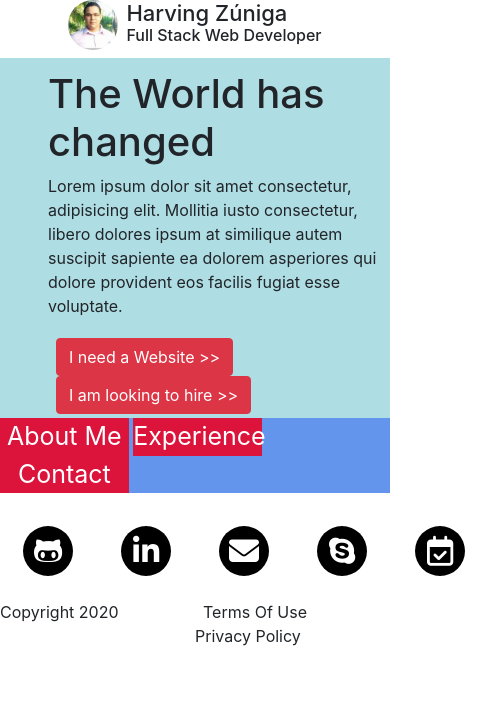
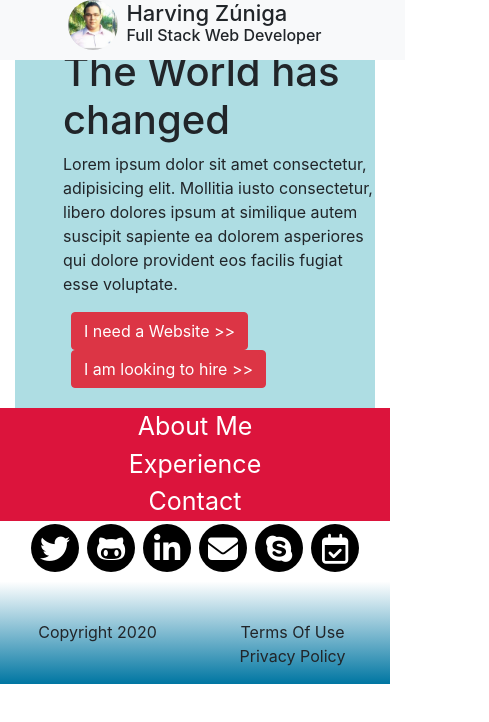
Before and after one commit to Code-Institute-Submissions/MS1Project, a plain HTML site: page index.html in a window 390 px wide. Shown: the whole page, 489 px wide, since content can reach past the window. Drawn offline with nearby package versions, Linux system fonts and the light colour scheme; files whose address does not match are found by name.

Commit message:
Fixed Responsive Design on index.html file by adding row and columns class to most of the content

```diff
--- a/assets/styles/style.css
+++ b/assets/styles/style.css
@@ -1,19 +1,29 @@
 body{
-    overflow: hidden;
+    margin:0;
+    padding:0;
+    border:0;
+    background: linear-gradient(to top, #0076A2, white 15%);
 }
 
 header{
-    height:10px;
+    height:60px;
+    display: block;
 }
 
+#brand-page{
+    align-items: center;
+    justify-content: center;
+}
 .landing-menu-item{
-    margin: 0;
+    /*margin: 0;
     padding: 0;
     border:0;
-    width: 33%;
+    ;*/
     background-color: crimson;
     font-size:25px;
     text-decoration-style: none;
+    text-align: center;
+    color: white;
 }
 
 #landing-menu{
@@ -35,20 +45,30 @@ header{
 }
 
 #menu{
-    height: 100px;
+    height: 20px;
+    max-width: 100%;
 }
 
 .social-container{
     border-radius: 50%;
     background-color: black;
-    height: 50px;
-    width: 50px;
+    height: 3rem;
+    width: 3rem;
     padding: 0;
     font-size: 30px;
     text-align: center;
     color: white;
+    transition: all 0.7s ease-in-out;
 }
 
+.social-menu{
+    align-items: center;
+    justify-content: center;
+    align-content: space-around;
+    margin: auto;
+    max-width: 90%;
+
+}
 .container{
     margin-top: 100px;
 }
@@ -61,6 +81,7 @@ h1{
 
 h2{
     visibility: hidden;
+    display: none;
 }
 
 h3{
@@ -70,6 +91,7 @@ h3{
 h4{
     font-size: 40px;
 }
+
 i{
   display: block;
   padding-top: 10px;
@@ -77,24 +99,24 @@ i{
   justify-content: center;
 }
 
-
-
 #hero-image{
     background-image: url("./assets/images/hero-image.jpg");
-    width: 100%;
+    max-width: 100%;
+    height: auto;
 }
 
 #main-menu{
     background-color: cornflowerblue;
-    margin-right: 0;
+    /*margin-right: 0;
     padding: 0;
     border:0;
+    ;*/
+    width: 100%;
+    display: block
 }
 
 .list-inline-item:not(:last-child){
     margin: 0;
-    padding: 0;
-    border:0;
 }
 
 .logo{
@@ -112,11 +134,26 @@ a:link, a:visited, a:active{
     color: #fff;
 }
 
-a:hover{
-    text-decoration-style: none;
-    color: #fff;
+.footer-container{
+    max-width: 50%;
+    text-align: center;
 }
 
-.footer-container{
-    width: 50%;
+.social-container:hover{
+    transform:translateY(-2rem);
 }
+
+#social-section{
+    display: block;
+    max-width: 100%;
+    height: 10.5rem;
+}
+
+ #landing-menu{
+     display: flex;
+ }
+
+ #menu-bar .col-12 .col-sm-12 .col-md-4{
+     padding-left: 0;
+     padding-right: 0;
+ }
--- a/index.html
+++ b/index.html
@@ -13,8 +13,8 @@
     <title>Harving Zúniga | Full Stack Web Developer</title>
 </head>
     <body class="">
-        <header class="row d-block">
-            <div class="row fixed-top mb-2">
+        <header class="row d-block bg-light fixed-top">
+            <div class="row" id="brand-page">
                 <!-- Brand Section -->
                 <div class="col-md-6 d-flex justify-content-center mx-auto">
                     <a href="index.html" class="col-md-">
@@ -27,7 +27,7 @@
                 </div>
             </div>
         </header>
-        <main class="mt-5">
+        <main class="mt-5 container-fluid">
 
             <!-- Hero Image -->
             <section id="landing-image" class="row mt-2">
@@ -38,7 +38,7 @@
                         <p id="landing-info">Lorem ipsum dolor sit amet consectetur, adipisicing elit. Mollitia iusto consectetur, libero dolores ipsum at similique autem suscipit sapiente ea dolorem asperiores qui dolore provident eos facilis fugiat esse voluptate.</p>
                     </div>
                     <!-- Landing Call to Action Buttons -->
-                    <div id="landing-btn-container" class="ml-5">
+                    <div id="landing-btn-container" class="ml-5 mb-4">
                         <div class="btn btn-danger mx-2">I need a Website >></div>
                         <div class="btn btn-danger mx-2"> I am looking to hire >></div>
                     </div>
@@ -46,39 +46,38 @@
             </section>
 
             <!-- Landing Page Menu -->
-            <section id="menu" class="row">
+            <section id="menu" class="d-block">
                 <h2></h2>
-                <div class="col-12" >
-                    <ul class="list-inline mx-auto no-gutters" id="main-menu" >
-                        <!-- About Me link -->
-                        <li class="col col-sm-12 col-md-4 col-lg-4 list-inline-item text-center landing-menu-item">
+                <div class="row" id="menu-bar">
+                    <!-- About Me Page Link  -->
+                    <div class="col-12 col-sm-12 col-md-4 landing-menu-item">
                         <a href="about.html">
-                                <div> About Me </div>
+                            <div class=" text-center"> About Me </div>
                         </a>
-                        </li>
-                        <!-- Experience Link -->
-                        <li class="col-4 list-inline-item text-center landing-menu-item">
+                    </div>
+                    <!-- Experience Page Link -->
+                    <div class="col-12 col-sm-12 col-md-4 landing-menu-item">
                         <a href="experience.html">
-                                <div> Experience </div>
+                            <div class="text-center "> Experience </div>
                         </a>
-                        </li>
-                        <!-- Contact Link  -->
-                        <li class="col-4 list-inline-item text-center landing-menu-item">
+                    </div>
+                    <!-- Contact Page Link -->
+                    <div class="col-12 col-sm-12 col-md-4 landing-menu-item">
                         <a href="contact.html">
-                                <div>Contact</div>
+                            <div class="text-center">Contact</div>
                         </a>
-                        </li>
-                    </ul>
+                    </div>
                 </div>
             </section>
 
             <!-- Social Networks and Contact -->
-            <section class="row mb-2 justify-content-center">
+            <section class="row justify-content-center my-5" id="">
                 <h2></h2>
-                <nav class="">
-                    <ul id="" class="list-inline d-flex justify-content-between">
+                <div class="row d-block mt-5">
+                    <div class="col-12 col-sm-12">
+                        <ul id="social-menu" class="row list-inline d-flex my-auto">
                             <!-- Twitter Social Link -->
-                        <li class="mx-4">
+                            <li class="mx-1">
                                 <a class="" href="https://twitter-com/hzunigae">
                                     <div class="social-container">
                                         <i class="fab fa-twitter" aria-hidden="true"></i>
@@ -86,58 +85,59 @@
                                 </a>
                             </li>
                             <!-- Github Profile Link -->
-                        <li class="mx-4">
+                            <li class="mx-1">
                                 <a class="" href="https://github.com/hfzespinoz4">
                                     <div class="social-container">
-                                    <i class="fab fa-github-alt"></i>
+                                        <i class="fab fa-github-alt" aria-hidden="true"></i>
                                     </div>
                                 </a>
                             </li>
                             <!-- LinkedIn Profile Link -->
-                        <li class="mx-4">
+                            <li class="mx-1">
                                 <a class="" href="https://linkedin.com/hzunigae">
                                     <div class="social-container">
-                                    <i class="fab fa-linkedin-in"></i>
+                                        <i class="fab fa-linkedin-in" aria-hidden="true"></i>
                                     </div>
                                 </a>
                             </li>
                             <!-- Contact Link -->
-                        <li class="mx-4">
+                            <li class="mx-1">
                                 <a class="" href="./contact.html">
                                     <div class="social-container">
-                                    <i class="fas fa-envelope"></i>
+                                        <i class="fas fa-envelope" aria-hidden="true"></i>
                                     </div>
                                 </a>
                             </li>
                             <!-- Skype Callto Link -->
-                        <li class="mx-4">
+                            <li class="mx-1">
                                 <a class="" href="callto:h.zuniga">
                                     <div class="social-container">
-                                    <i class="fab fa-skype"></i>
+                                        <i class="fab fa-skype" aria-hidden="true"></i>
                                     </div>
                                 </a>
                             </li>
                             <!-- Calendly - Book for a Meeting Link -->
-                        <li class="mx-4">
+                            <li class="mx-1 ">
                                 <a class="" href="https://calendly.com/hzuniga/30min">
                                     <div class="social-container">
-                                    <i class="far fa-calendar-check"></i>
+                                        <i class="far fa-calendar-check" aria-hidden="true"></i>
                                     </div>
                                 </a>
                             </li>
                         </ul>
-                </nav>
+                    </div>
+                </div>
             </section>
         </main>
         <!-- Footer Links -->
-        <footer class="d-flex justify-content-between">
+        <footer class="d-flex">
             <!-- Copyright Statement -->
-            <div class="footer-container">
+            <div class="col-sm-6 footer-container">
                 <p class=>Copyright 2020</p>
             </div>
             <!-- Privacy Policy and Terms of Use Statement -->
-            <div class="footer-container mr-auto">
-                <ul class="list-inline">
+            <div class="col-sm-6 footer-container mr-auto">
+                <ul class="list-inline justify-content-between">
                     <li class="list-inline-item mx-2">
                         <a class="">Terms Of Use</a>
                     </li>
```
Lines whose indentation alone changed are shown as unchanged.
